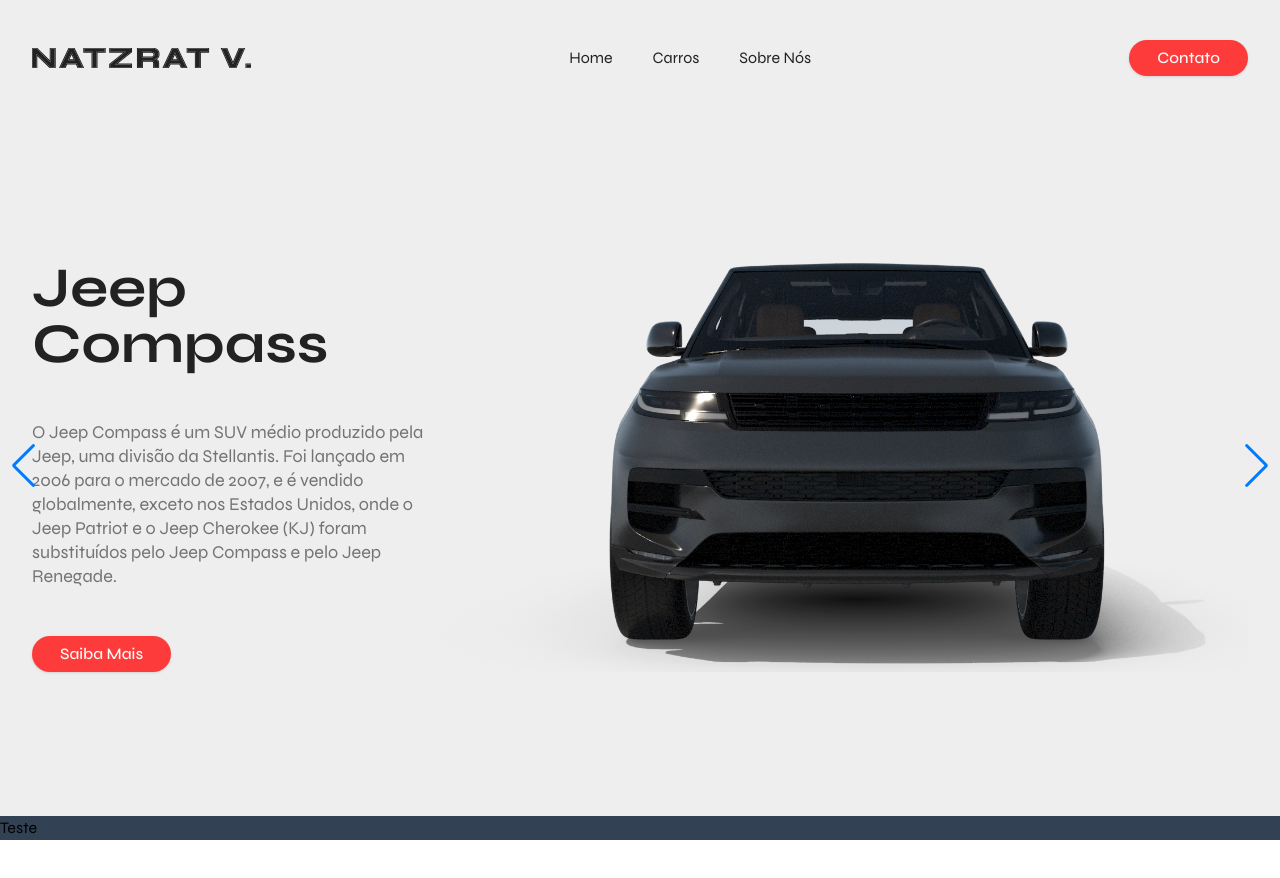
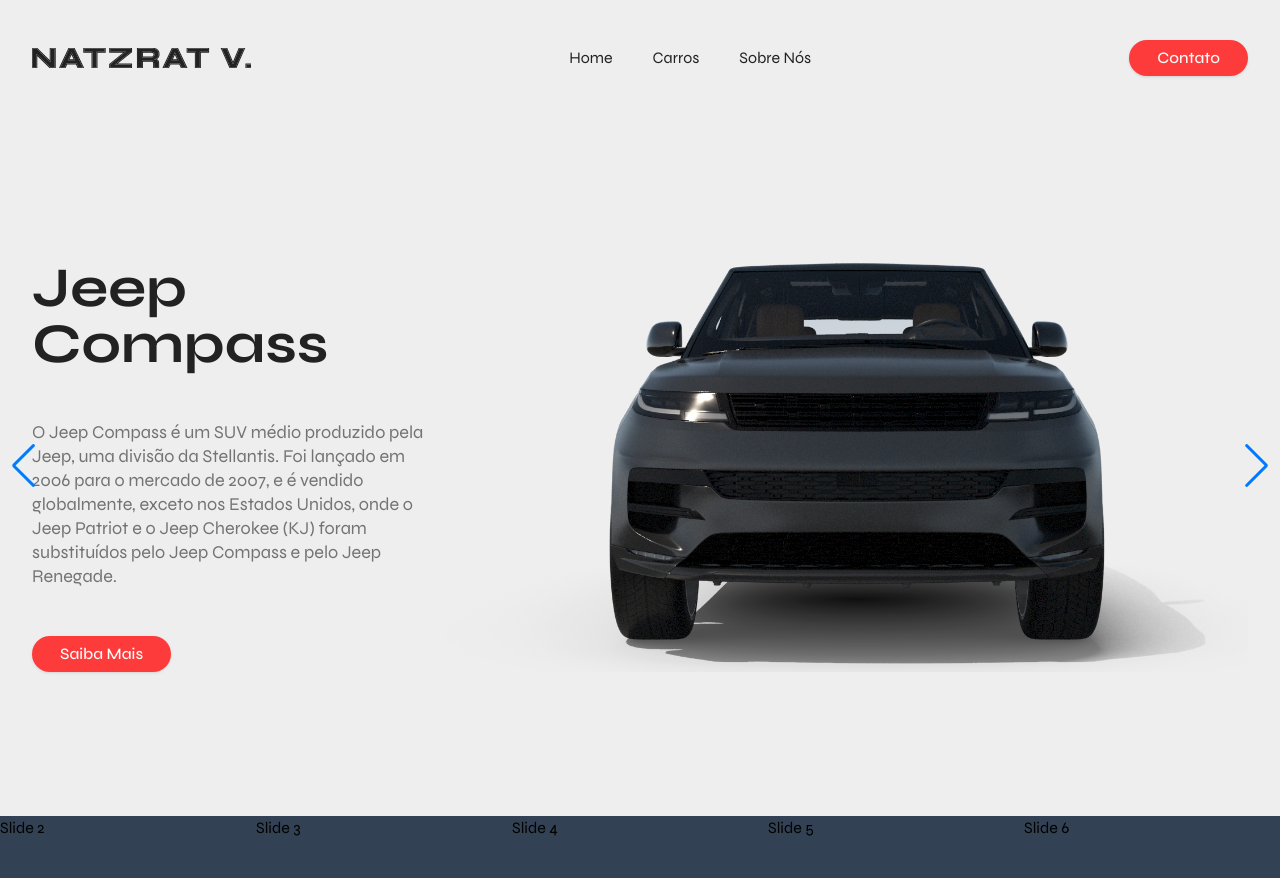
Before and after one commit to chrishenderson07/natzrat-veiculos, a Next.js app: page / in a window 1280 px wide. Shown: the top 878 px of the page. Before the commit the page ends 840 px from the top, so only its background shows below. Built offline with nearby package versions, Linux system fonts and the light colour scheme.

Commit message:
feat: add slider brand

```diff
--- a/app/(home)/components/BrandBar/index.tsx
+++ b/app/(home)/components/BrandBar/index.tsx
@@ -1,5 +1,35 @@
+'use client'
+
+import { Swiper, SwiperSlide } from 'swiper/react'
+import { Autoplay, EffectCards } from 'swiper/modules'
+
+import './styles.css'
+
 const BrandBar = () => {
-	return <div className="bg-slate-700">Teste</div>
+	return (
+		<div className="bg-slate-700 w-full h-24">
+			<Swiper
+				slidesPerView={5}
+				modules={[Autoplay]}
+				autoplay={{ delay: 0, disableOnInteraction: false }}
+				loop={true}
+				freeMode={true}
+				effect="slide"
+				speed={3000}
+				className="mySwiper">
+				<SwiperSlide>Slide 1</SwiperSlide>
+				<SwiperSlide>Slide 2</SwiperSlide>
+				<SwiperSlide>Slide 3</SwiperSlide>
+				<SwiperSlide>Slide 4</SwiperSlide>
+				<SwiperSlide>Slide 5</SwiperSlide>
+				<SwiperSlide>Slide 6</SwiperSlide>
+				<SwiperSlide>Slide 7</SwiperSlide>
+				<SwiperSlide>Slide 8</SwiperSlide>
+				<SwiperSlide>Slide 9</SwiperSlide>
+				<SwiperSlide>Slide 10</SwiperSlide>
+			</Swiper>
+		</div>
+	)
 }
 
 export default BrandBar
--- /dev/null
+++ b/app/(home)/components/BrandBar/styles.css
@@ -0,0 +1,3 @@
+.swiper-slide {
+	transition-timing-function: linear !important;
+}
--- a/app/(home)/components/Slider/index.tsx
+++ b/app/(home)/components/Slider/index.tsx
@@ -10,31 +10,10 @@
 import 'swiper/css/navigation'
 import { useState } from 'react'
 
+import { cars as carsSlide } from '@/app/_moks/cars'
+
 const Slider = () => {
 	const [activeIndex, setActiveIndex] = useState(0)
-	const carsSlide = [
-		{
-			heading: 'Jeep Compass',
-			paragraph:
-				'O Jeep Compass é um SUV médio produzido pela Jeep, uma divisão da Stellantis. Foi lançado em 2006 para o mercado de 2007, e é vendido globalmente, exceto nos Estados Unidos, onde o Jeep Patriot e o Jeep Cherokee (KJ) foram substituídos pelo Jeep Compass e pelo Jeep Renegade.',
-			buttonPath: '/jeep-compass',
-			imageSrc: require('@/public/images/suv_banner.png'),
-		},
-		{
-			heading: 'Audi Sport',
-			paragraph:
-				'A divisão Audi Sport representa o ápice da performance dentro da marca alemã. Seus modelos combinam design sofisticado com tecnologia de ponta, proporcionando uma experiência de condução inigualável.',
-			buttonPath: '/jeep-compass',
-			imageSrc: require('@/public/images/sedan_banner.png'),
-		},
-		{
-			heading: 'Ferrari F8 Spider',
-			paragraph:
-				'O Ferrari F8 Spider representa a mais recente evolução da tradição de conversíveis de alto desempenho da Ferrari. Inspirado no legado da marca e impulsionado por tecnologia de ponta, este modelo oferece uma experiência de condução visceral e inigualável.',
-			buttonPath: '/jeep-compass',
-			imageSrc: require('@/public/images/sport_banner.png'),
-		},
-	]
 
 	return (
 		<div className="bg-Gray">
--- /dev/null
+++ b/app/_moks/cars.ts
@@ -0,0 +1,29 @@
+export const cars = [
+	{
+		heading: 'Jeep Compass',
+		paragraph:
+			'O Jeep Compass é um SUV médio produzido pela Jeep, uma divisão da Stellantis. Foi lançado em 2006 para o mercado de 2007, e é vendido globalmente, exceto nos Estados Unidos, onde o Jeep Patriot e o Jeep Cherokee (KJ) foram substituídos pelo Jeep Compass e pelo Jeep Renegade.',
+		buttonPath: '/jeep-compass',
+		imageSrc: require('@/public/images/suv_banner.png'),
+		title: 'Jeep Compass 2022',
+		price: 120000,
+	},
+	{
+		heading: 'Audi Sport',
+		paragraph:
+			'A divisão Audi Sport representa o ápice da performance dentro da marca alemã. Seus modelos combinam design sofisticado com tecnologia de ponta, proporcionando uma experiência de condução inigualável.',
+		buttonPath: '/jeep-compass',
+		imageSrc: require('@/public/images/sedan_banner.png'),
+		title: 'Audi Sport 2023',
+		price: 250000,
+	},
+	{
+		heading: 'Ferrari F8 Spider',
+		paragraph:
+			'O Ferrari F8 Spider representa a mais recente evolução da tradição de conversíveis de alto desempenho da Ferrari. Inspirado no legado da marca e impulsionado por tecnologia de ponta, este modelo oferece uma experiência de condução visceral e inigualável.',
+		buttonPath: '/jeep-compass',
+		imageSrc: require('@/public/images/sport_banner.png'),
+		title: 'Ferrari F8 Spider 2024',
+		price: 500000,
+	},
+]
```
Also changed, not shown: app/(home)/components/BrandBar/Slider.tsx (added).
